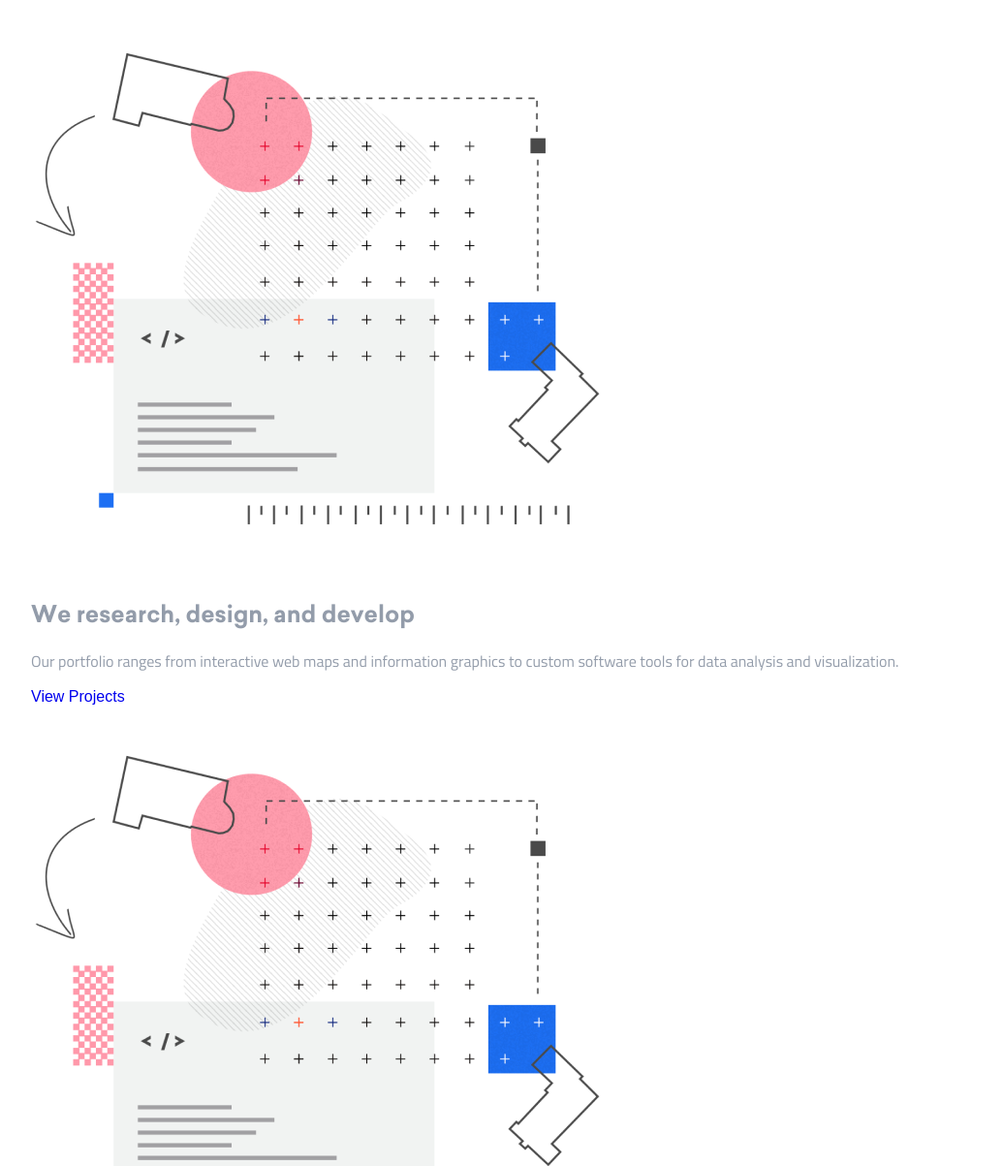
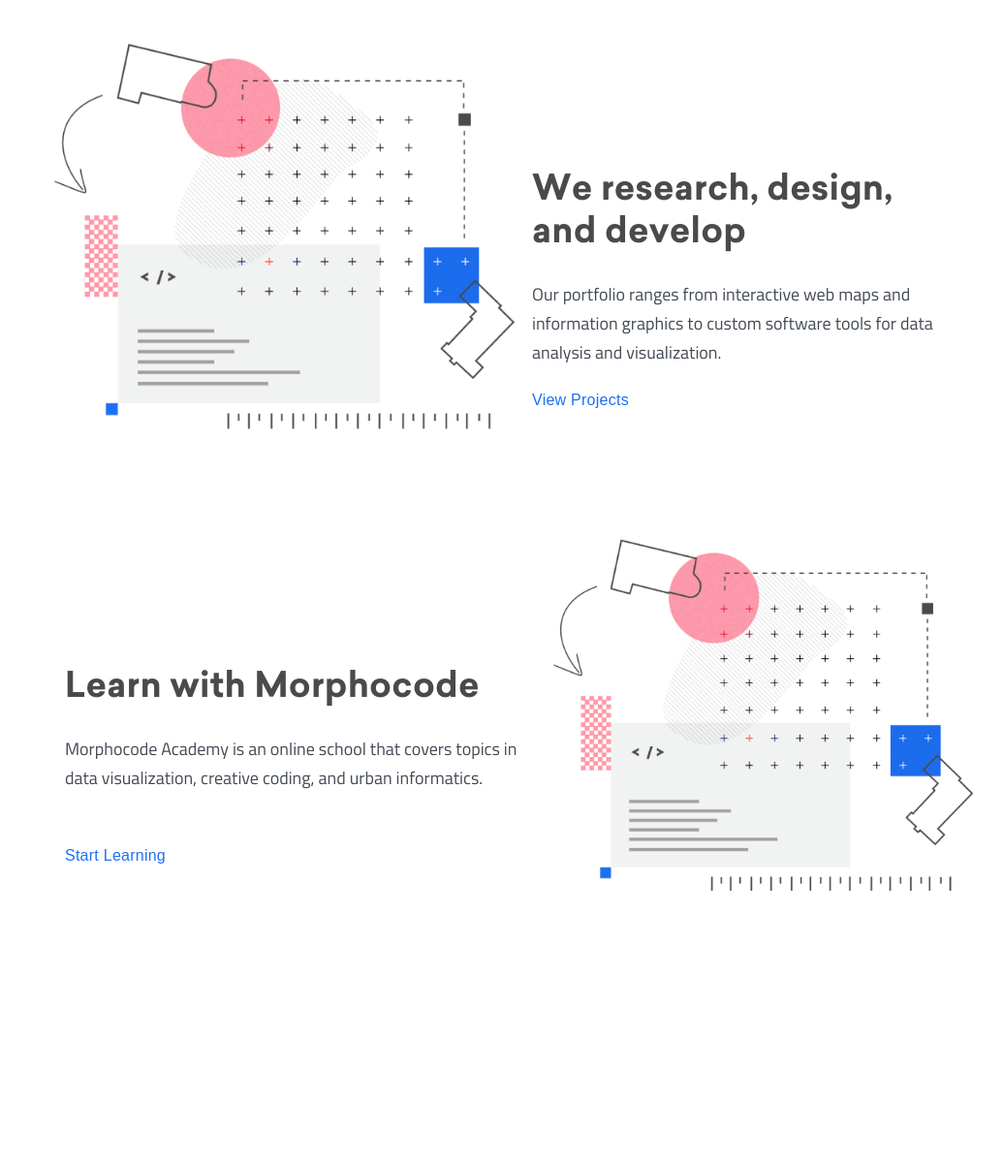
Before and after one commit to Jalilovking/Morphocode, a plain HTML site: page index.html in a window 1280 px wide. Shown: the part 667-1870 px from the top of the page at 97% size, without its empty margins (83-1118 px from the left). After the commit the page ends 1678 px from the top, so only its background shows below. Drawn offline with Linux system fonts and the light colour scheme; a web font is replaced by a local one.

Commit message:
added projects section

```diff
--- a/scss/_blocks/_blocks.scss
+++ b/scss/_blocks/_blocks.scss
@@ -1,3 +1,4 @@
 @import "./container";
 @import "./header";
 @import "./intro";
+@import "./projects";
--- /dev/null
+++ b/scss/_blocks/_projects.scss
@@ -0,0 +1,68 @@
+.projects {
+    margin-bottom: 50px;
+    &__container {
+        width: 1440px;
+        max-width: 100%;
+    }
+    &__list {
+        display: flex;
+        flex-wrap: wrap;
+    }
+    &__item {
+        display: flex;
+        justify-content: space-between;
+        align-items: center;
+        padding-right: 175px;
+        padding-left: 120px;
+        &:nth-child(2n){
+            flex-direction: row-reverse;
+            margin-top: 30px;
+        }
+    }
+    &__info {
+        padding-left: 15px;
+        &--top {
+            width: 520px;
+            padding-top: 76px;
+        }
+        &--bottom {
+            width: 545px;
+            padding-top: 71px;
+        }
+    }
+    &__title {
+        width: 437px;
+        max-width: 100%;
+        font-size: 36px;
+        line-height: 44px;
+        letter-spacing: 0.25px;
+        color: #4A4A4A;
+    }
+    &__text {
+        font-size: 18px;
+        line-height: 30px;
+        color: #434A54;
+        &--top {
+            width: 458px;
+            max-width: 100%;
+            margin: 15px 0 21px;
+        }
+        &--bottom {
+            width: 500px;
+            max-width: 100%;
+            margin: 20px 0 52px;
+        }
+    }
+    &__link {
+        display: inline-block;
+        text-decoration: none;
+        font-size: 16px;
+        line-height: 26px;
+        text-align: center;
+        letter-spacing: 0.25px;
+        color: #1D6FF3;
+        &:hover {
+            color: rgba(29, 111, 243, 0.7);
+        }
+    }
+}
```
Also changed, not shown: css/main.css, 1 other file.
